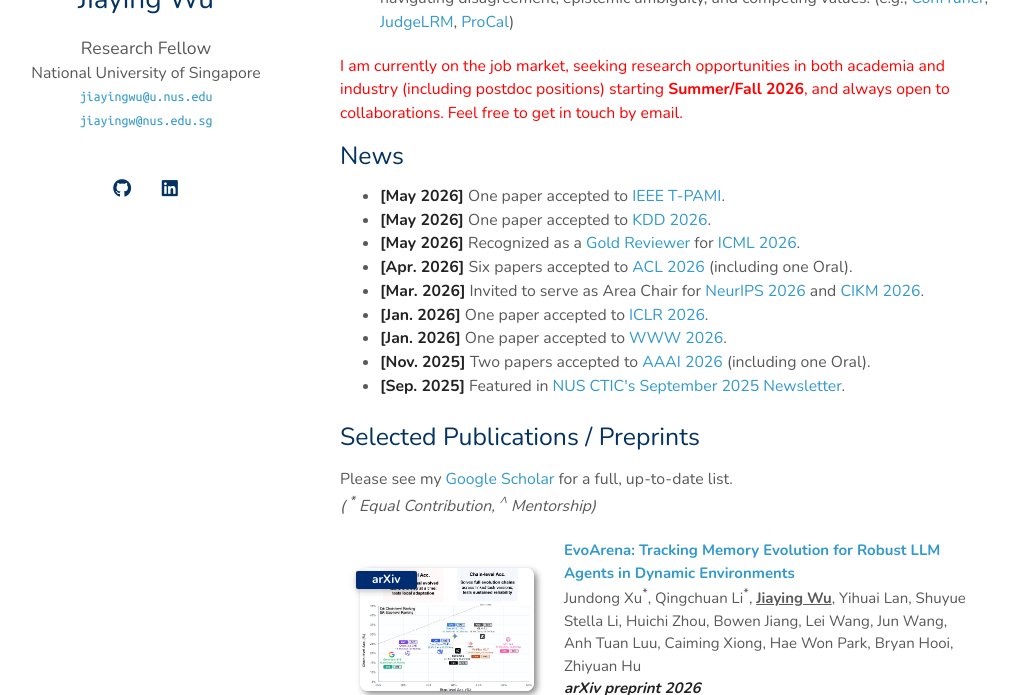
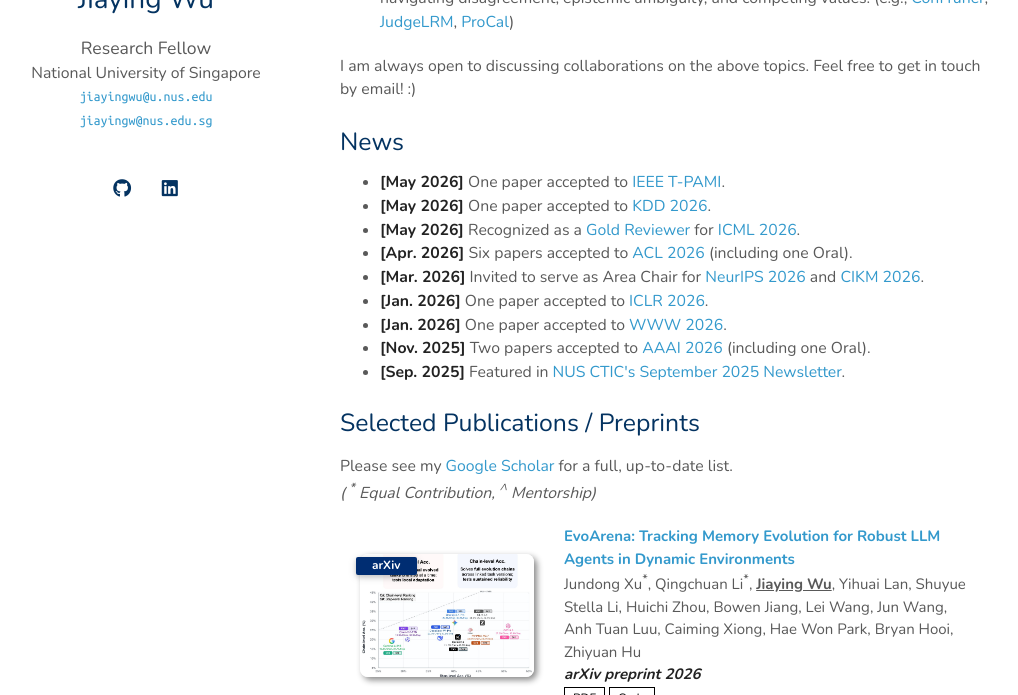
Before and after one commit to jiayingwu19/jiayingwu19.github.io, a Jekyll site: the page built from index.md, in a window 1280 px wide and 900 px high, scrolled down 349 px, cut to the strip 205-900 px from the top of the window. Shown: the whole strip, without its empty margins (130-1148 px from the left). Built offline with Jekyll 4.4.1, drawn with Linux system fonts in a browser that asks for light colours; a style sheet for code colours, icons or effects is not loaded; our own code applies the rules of GitHub Pages for plain Markdown files.

Commit message:
jun 2026 update

```diff
--- a/index.md
+++ b/index.md
@@ -15,10 +15,11 @@ My research lies at the intersection of NLP and data mining, where I design **so
 - **Discover:** Automating evidence-grounded knowledge synthesis and communication via agentic retrieval and reasoning systems. (e.g., [XtraGPT](https://arxiv.org/pdf/2505.11336), [MLR-Agent](https://arxiv.org/pdf/2505.19955), [CCSBench](https://www.arxiv.org/pdf/2410.12601))
 - **Converse:** Advancing pluralistic, uncertainty-aware reasoning frameworks for navigating disagreement, epistemic ambiguity, and competing values. (e.g., [ConfTuner](https://arxiv.org/pdf/2508.18847), [JudgeLRM](https://arxiv.org/pdf/2504.00050), [ProCal](https://proceedings.neurips.cc/paper_files/paper/2023/file/d826f5aadb26db488b8686097ceea2d1-Paper-Conference.pdf))
 
-<font color="red">I am currently on the job market, seeking research opportunities in both academia and industry (including postdoc positions) starting <b>Summer/Fall 2026</b>, and always open to collaborations. Feel free to get in touch by email.</font>
+I am always open to discussing collaborations on the above topics. Feel free to get in touch by email! :)
 
 
-<div style="height: 15px;"></div>
+
+<div style="height: 5px;"></div>
 
 ## News
 <div style="max-height:215px; overflow-y:auto; padding-right:12px; margin-bottom:24px;">
```
